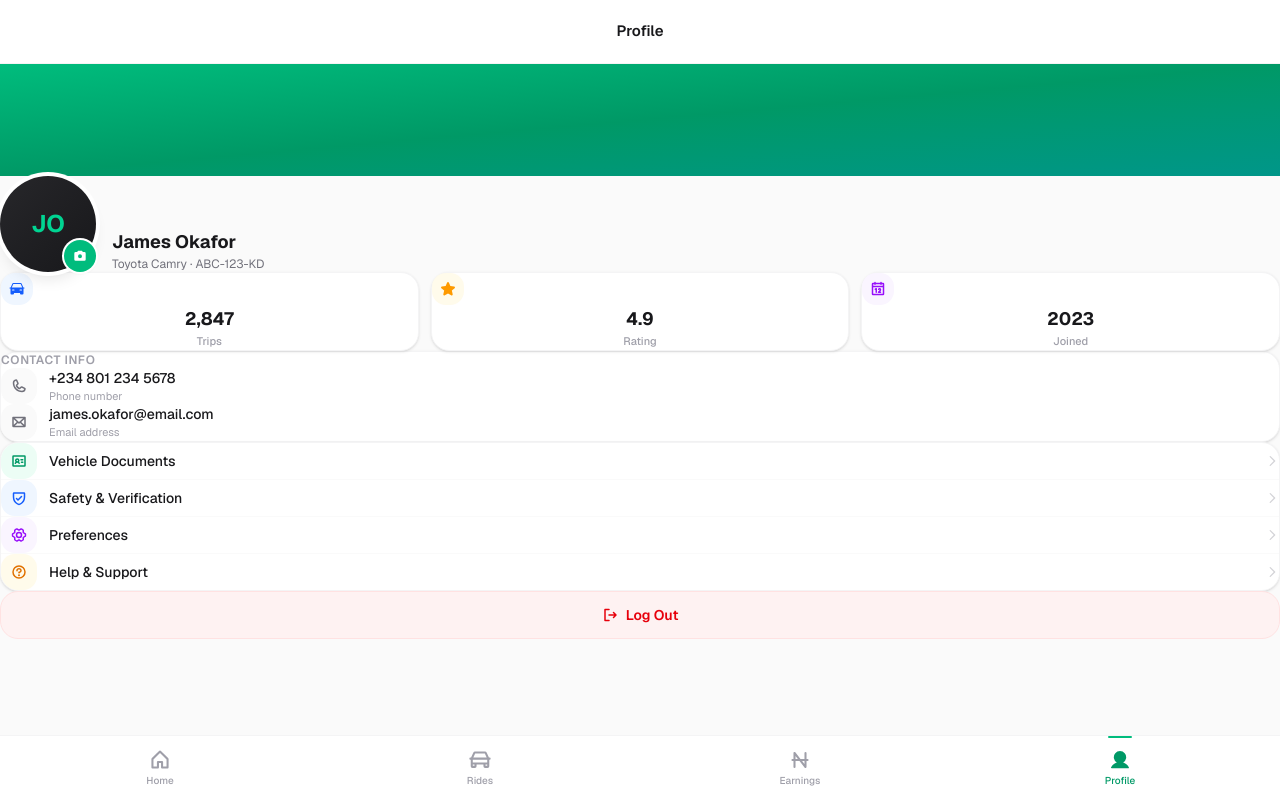
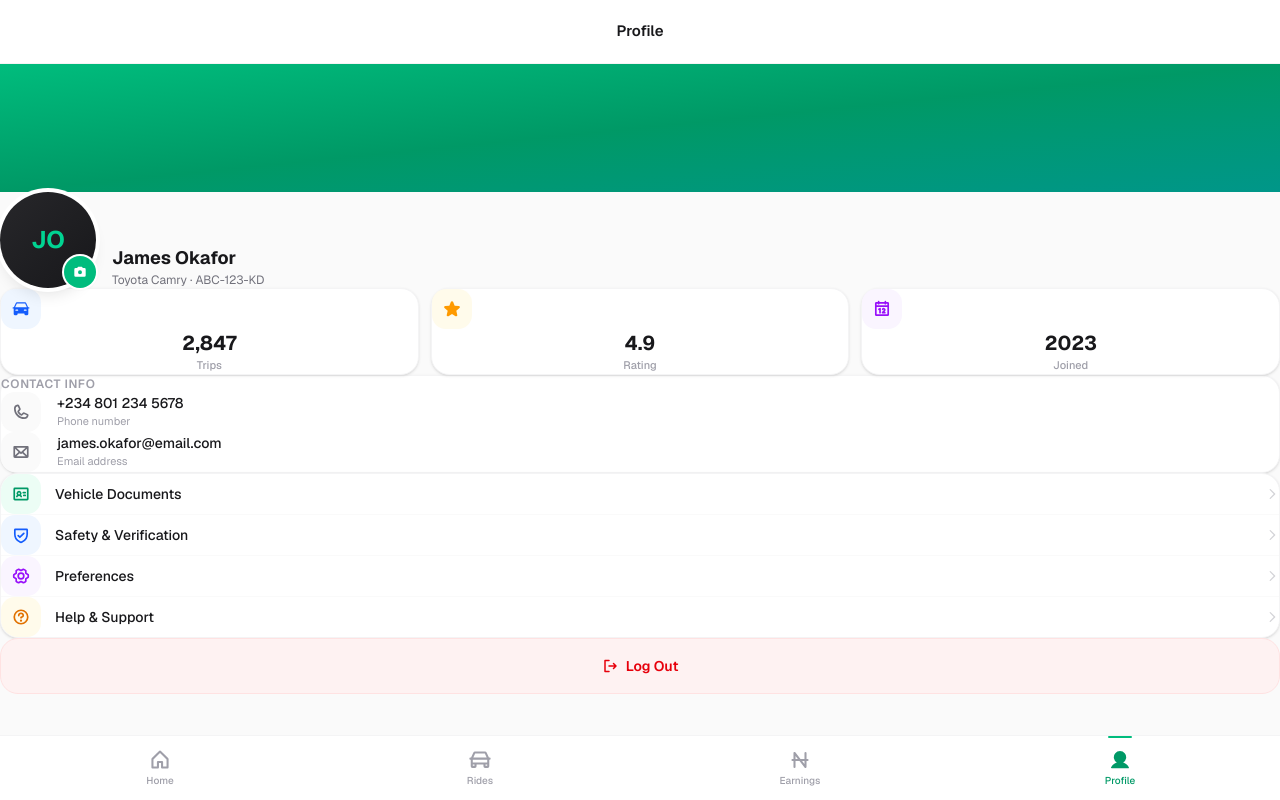
Before and after one commit to Muhd-Yusuf/taxi-hoo, a Next.js app: page /driver/profile in a window 1280 px wide. Built offline with nearby package versions, Linux system fonts and the light colour scheme.

Commit message:
refine driver pages: match passenger spacing and touch targets
- Profile: hero h-32, icon boxes w-10, mt-6 sections, h-14 logout
- Dashboard: stat icon boxes w-9 → w-10, pb-6
- Earnings: transaction gaps py-3.5 → py-4, gap-3 → gap-4, pb-6
- Requests: pb-6 bottom padding

```diff
--- a/src/app/driver/dashboard/page.tsx
+++ b/src/app/driver/dashboard/page.tsx
@@ -31,7 +31,7 @@ export default function DriverDashboardPage() {
   };
 
   return (
-    <div className="min-h-full bg-zinc-50 pb-4">
+    <div className="min-h-full bg-zinc-50 pb-6">
       {/* Header with gradient */}
       <div
         className={`px-5 pt-5 pb-8 transition-all duration-500 ${
@@ -82,8 +82,8 @@ export default function DriverDashboardPage() {
                 className="bg-white rounded-2xl p-4 shadow-sm border border-zinc-100"
               >
                 <div className="flex items-center justify-between mb-3">
-                  <div className={`w-9 h-9 rounded-xl ${colors.iconBg} flex items-center justify-center`}>
-                    <stat.icon size={16} className={colors.iconText} />
+                  <div className={`w-10 h-10 rounded-xl ${colors.iconBg} flex items-center justify-center`}>
+                    <stat.icon size={18} className={colors.iconText} />
                   </div>
                   {stat.trend && (
                     <span className="text-[11px] font-semibold text-emerald-600 bg-emerald-50 px-1.5 py-0.5 rounded-md flex items-center gap-0.5">
--- a/src/app/driver/earnings/page.tsx
+++ b/src/app/driver/earnings/page.tsx
@@ -22,7 +22,7 @@ const transactions = [
 
 export default function EarningsPage() {
   return (
-    <div className="min-h-full bg-zinc-50 pb-4">
+    <div className="min-h-full bg-zinc-50 pb-6">
       <AppHeader
         title="Earnings"
         rightAction={
@@ -140,7 +140,7 @@ export default function EarningsPage() {
             {transactions.map((tx, i) => (
               <div
                 key={tx.id}
-                className={`flex items-center gap-3 py-3.5 ${
+                className={`flex items-center gap-4 py-4 ${
                   i < transactions.length - 1 ? "border-b border-zinc-50" : ""
                 }`}
               >
--- a/src/app/driver/profile/page.tsx
+++ b/src/app/driver/profile/page.tsx
@@ -33,13 +33,13 @@ const colorMap: Record<string, { bg: string; text: string }> = {
 
 export default function DriverProfilePage() {
   return (
-    <div className="min-h-full bg-zinc-50 pb-4">
+    <div className="min-h-full bg-zinc-50 pb-6">
       <AppHeader title="Profile" />
 
       {/* Profile hero */}
       <div className="relative">
-        <div className="h-28 bg-gradient-to-br from-emerald-500 via-emerald-600 to-teal-600" />
-        <div className="px-5 -mt-12">
+        <div className="h-32 bg-gradient-to-br from-emerald-500 via-emerald-600 to-teal-600" />
+        <div className="px-5 -mt-14">
           <div className="flex items-end gap-4">
             <div className="relative">
               <div className="w-24 h-24 rounded-full bg-gradient-to-br from-zinc-800 to-zinc-900 text-emerald-400 flex items-center justify-center text-2xl font-bold ring-4 ring-white shadow-lg">
@@ -49,93 +49,112 @@ export default function DriverProfilePage() {
                 <PiCameraFill size={14} />
               </button>
             </div>
-            <div className="pb-1.5">
+            <div className="pb-2">
               <h2 className="text-lg font-bold text-zinc-900">James Okafor</h2>
-              <p className="text-xs text-zinc-500">Toyota Camry · ABC-123-KD</p>
+              <p className="text-xs text-zinc-500 mt-0.5">Toyota Camry · ABC-123-KD</p>
             </div>
           </div>
         </div>
       </div>
 
-      <div className="px-5 mt-5">
+      <div className="px-5 mt-6">
         {/* Stats */}
-        <div className="grid grid-cols-3 gap-3">
+        <motion.div
+          initial={{ opacity: 0, y: 12 }}
+          animate={{ opacity: 1, y: 0 }}
+          className="grid grid-cols-3 gap-3"
+        >
           <div className="bg-white rounded-2xl border border-zinc-100 p-4 text-center shadow-sm">
-            <div className="w-8 h-8 rounded-xl bg-blue-50 flex items-center justify-center mx-auto mb-2">
-              <PiCarFill size={16} className="text-blue-600" />
+            <div className="w-10 h-10 rounded-xl bg-blue-50 flex items-center justify-center mx-auto mb-2">
+              <PiCarFill size={18} className="text-blue-600" />
             </div>
-            <p className="text-lg font-bold text-zinc-900">2,847</p>
-            <p className="text-[11px] text-zinc-400 font-medium">Trips</p>
+            <p className="text-xl font-bold text-zinc-900">2,847</p>
+            <p className="text-[11px] text-zinc-400 font-medium mt-0.5">Trips</p>
           </div>
           <div className="bg-white rounded-2xl border border-zinc-100 p-4 text-center shadow-sm">
-            <div className="w-8 h-8 rounded-xl bg-amber-50 flex items-center justify-center mx-auto mb-2">
-              <PiStarFill size={16} className="text-amber-500" />
+            <div className="w-10 h-10 rounded-xl bg-amber-50 flex items-center justify-center mx-auto mb-2">
+              <PiStarFill size={18} className="text-amber-500" />
             </div>
-            <p className="text-lg font-bold text-zinc-900">4.9</p>
-            <p className="text-[11px] text-zinc-400 font-medium">Rating</p>
+            <p className="text-xl font-bold text-zinc-900">4.9</p>
+            <p className="text-[11px] text-zinc-400 font-medium mt-0.5">Rating</p>
           </div>
           <div className="bg-white rounded-2xl border border-zinc-100 p-4 text-center shadow-sm">
-            <div className="w-8 h-8 rounded-xl bg-purple-50 flex items-center justify-center mx-auto mb-2">
-              <PiCalendarBold size={16} className="text-purple-600" />
+            <div className="w-10 h-10 rounded-xl bg-purple-50 flex items-center justify-center mx-auto mb-2">
+              <PiCalendarBold size={18} className="text-purple-600" />
             </div>
-            <p className="text-lg font-bold text-zinc-900">2023</p>
-            <p className="text-[11px] text-zinc-400 font-medium">Joined</p>
+            <p className="text-xl font-bold text-zinc-900">2023</p>
+            <p className="text-[11px] text-zinc-400 font-medium mt-0.5">Joined</p>
           </div>
-        </div>
+        </motion.div>
 
         {/* Contact info */}
-        <div className="bg-white rounded-2xl border border-zinc-100 p-5 mt-5 shadow-sm">
+        <motion.div
+          initial={{ opacity: 0, y: 12 }}
+          animate={{ opacity: 1, y: 0 }}
+          transition={{ delay: 0.08 }}
+          className="bg-white rounded-2xl border border-zinc-100 p-5 mt-6 shadow-sm"
+        >
           <h3 className="text-xs font-semibold text-zinc-400 uppercase tracking-wider mb-4">
             Contact Info
           </h3>
           <div className="space-y-4">
-            <div className="flex items-center gap-3">
-              <div className="w-9 h-9 rounded-xl bg-zinc-50 flex items-center justify-center text-zinc-500">
-                <PiPhoneBold size={16} />
+            <div className="flex items-center gap-4">
+              <div className="w-10 h-10 rounded-xl bg-zinc-50 flex items-center justify-center text-zinc-500">
+                <PiPhoneBold size={18} />
               </div>
               <div>
                 <p className="text-sm font-medium text-zinc-900">+234 801 234 5678</p>
-                <p className="text-[11px] text-zinc-400">Phone number</p>
+                <p className="text-[11px] text-zinc-400 mt-0.5">Phone number</p>
               </div>
             </div>
-            <div className="flex items-center gap-3">
-              <div className="w-9 h-9 rounded-xl bg-zinc-50 flex items-center justify-center text-zinc-500">
-                <PiEnvelopeBold size={16} />
+            <div className="flex items-center gap-4">
+              <div className="w-10 h-10 rounded-xl bg-zinc-50 flex items-center justify-center text-zinc-500">
+                <PiEnvelopeBold size={18} />
               </div>
               <div>
                 <p className="text-sm font-medium text-zinc-900">james.okafor@email.com</p>
-                <p className="text-[11px] text-zinc-400">Email address</p>
+                <p className="text-[11px] text-zinc-400 mt-0.5">Email address</p>
               </div>
             </div>
           </div>
-        </div>
+        </motion.div>
 
         {/* Menu items */}
-        <div className="bg-white rounded-2xl border border-zinc-100 mt-5 shadow-sm overflow-hidden">
+        <motion.div
+          initial={{ opacity: 0, y: 12 }}
+          animate={{ opacity: 1, y: 0 }}
+          transition={{ delay: 0.16 }}
+          className="bg-white rounded-2xl border border-zinc-100 mt-6 shadow-sm overflow-hidden"
+        >
           {menuItems.map((item, i) => {
             const colors = colorMap[item.color];
             return (
               <button
                 key={item.label}
-                className={`w-full flex items-center gap-3 px-5 py-4 text-left hover:bg-zinc-50 transition-colors ${
+                className={`w-full flex items-center gap-3.5 px-5 py-4 text-left hover:bg-zinc-50 active:bg-zinc-100 transition-colors ${
                   i < menuItems.length - 1 ? "border-b border-zinc-50" : ""
                 }`}
               >
-                <div className={`w-9 h-9 rounded-xl ${colors.bg} flex items-center justify-center flex-shrink-0`}>
-                  <item.icon size={16} className={colors.text} />
+                <div className={`w-10 h-10 rounded-xl ${colors.bg} flex items-center justify-center flex-shrink-0`}>
+                  <item.icon size={18} className={colors.text} />
                 </div>
                 <span className="flex-1 text-sm font-medium text-zinc-900">{item.label}</span>
                 <PiCaretRightBold size={14} className="text-zinc-300" />
               </button>
             );
           })}
-        </div>
+        </motion.div>
 
         {/* Logout */}
-        <button className="w-full h-12 bg-red-50 border border-red-100 text-red-600 font-semibold rounded-2xl text-sm mt-5 flex items-center justify-center gap-2 active:scale-[0.98] transition-transform">
+        <motion.button
+          initial={{ opacity: 0, y: 12 }}
+          animate={{ opacity: 1, y: 0 }}
+          transition={{ delay: 0.24 }}
+          className="w-full h-14 bg-red-50 border border-red-100 text-red-600 font-semibold rounded-2xl text-sm mt-6 flex items-center justify-center gap-2 active:scale-[0.98] transition-transform"
+        >
           <PiSignOutBold size={16} />
           Log Out
-        </button>
+        </motion.button>
       </div>
     </div>
   );
--- a/src/app/driver/requests/page.tsx
+++ b/src/app/driver/requests/page.tsx
@@ -48,7 +48,7 @@ export default function RequestsPage() {
   };
 
   return (
-    <div className="min-h-full bg-zinc-50 pb-4">
+    <div className="min-h-full bg-zinc-50 pb-6">
       <AppHeader title="Ride Requests" />
 
       <div className="px-5 py-5">
```
